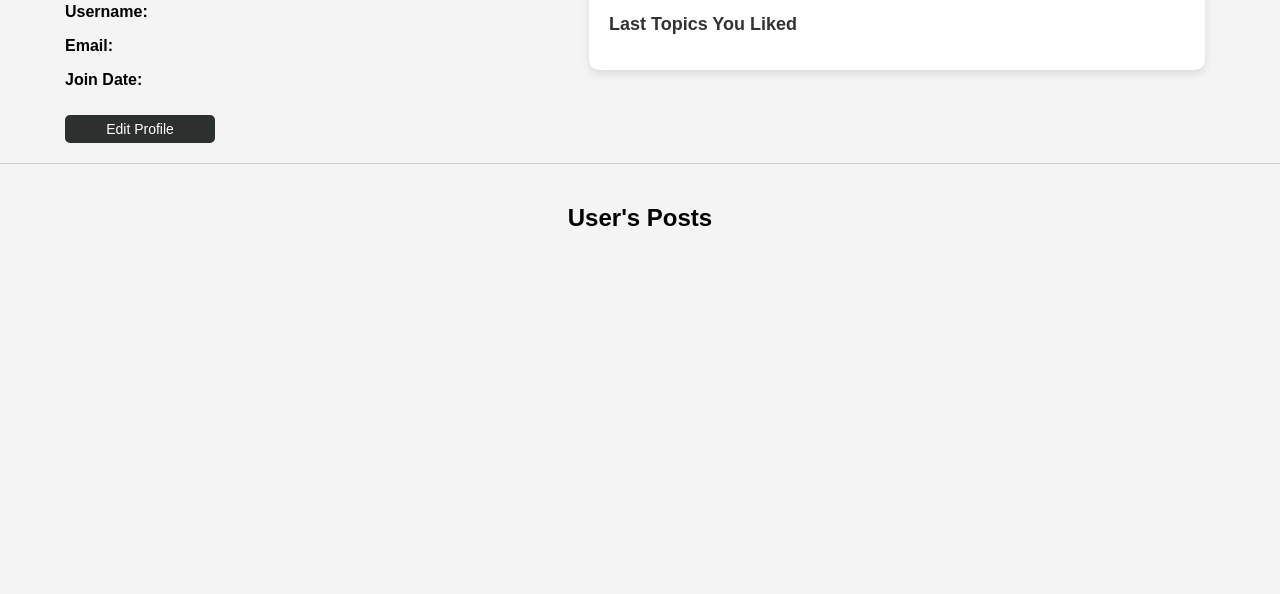
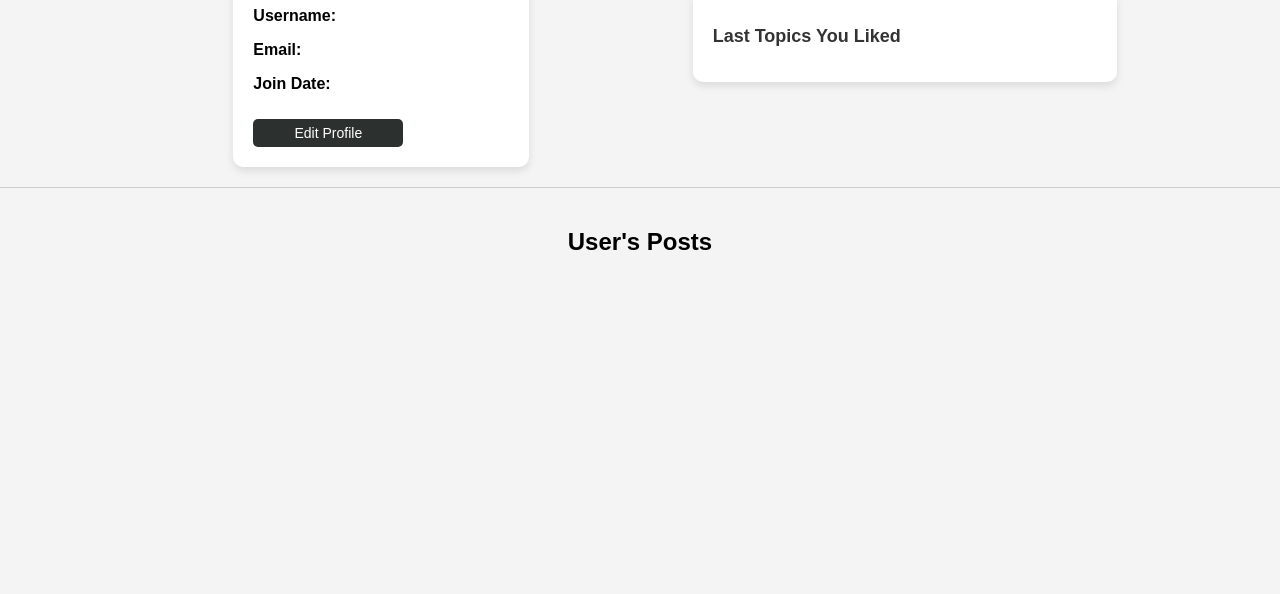
Before and after one commit to tarikalim/Blog-App, a plain HTML site: page static/profile.html in a window 1280 px wide. Shown: the part 206-800 px from the top of the page. Drawn offline with Linux system fonts and the light colour scheme; no server answers; sample sign-in values are in the browser's storage.

Commit message:
Improved liked topics section design

```diff
--- a/static/css/style.css
+++ b/static/css/style.css
@@ -138,7 +138,7 @@ button:hover {
 
 .profile-page .user-info-container {
     display: flex;
-    justify-content: space-around;
+    justify-content: space-evenly;
     align-items: center;
     width: 100%;
     padding: 20px;
@@ -195,18 +195,23 @@ button:hover {
 }
 
 .profile-details, .liked-posts-section {
-    display: flex;
+    display: block;
     flex-direction: column;
     align-items: flex-start;
-    width: 45%;
+    width: 30%;
     margin-right: 10px;
 }
 
 .profile-page .profile-details {
-    display: flex;
+    margin-left: 80px;
+    display: block;
     flex-direction: column;
     align-items: flex-start;
-    width: 30%;
+    width: 20%;
+    background-color: #fff;
+    padding: 20px;
+    box-shadow: 0 4px 8px rgba(0, 0, 0, 0.1);
+    border-radius: 10px;
 }
 
 .profile-page #userProfile {
```
Also changed, not shown: 1 other file.
